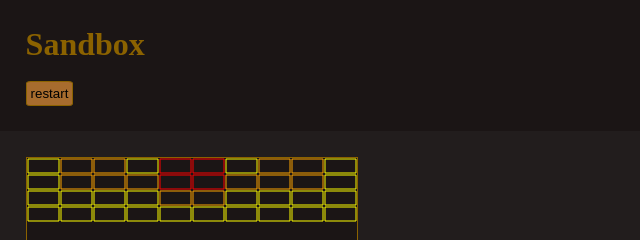
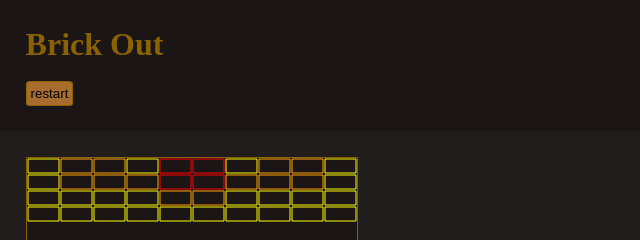
Before and after one commit to Gin-is-not-real/BRICK_OUT, a plain HTML site: page index.html in a window 1280 px wide. Shown: the top 240 px of the page, 0-640 px from the left. Drawn offline with Linux system fonts and the light colour scheme.

Commit message:
Update title

```diff
--- a/index.html
+++ b/index.html
@@ -8,7 +8,7 @@
 
 <body>
     <header>
-        <h1>Sandbox</h1>
+        <h1>Brick Out</h1>
         <div id="dev">
             <!-- <button id="run">play</button> -->
             <!-- <button id="stop">stop</button> -->
@@ -18,7 +18,6 @@
 
     <main>
         <div id="main-container">
-
             <div id="canvas-container">
                 <canvas width="330px" height="300px">
                 </canvas>
```
